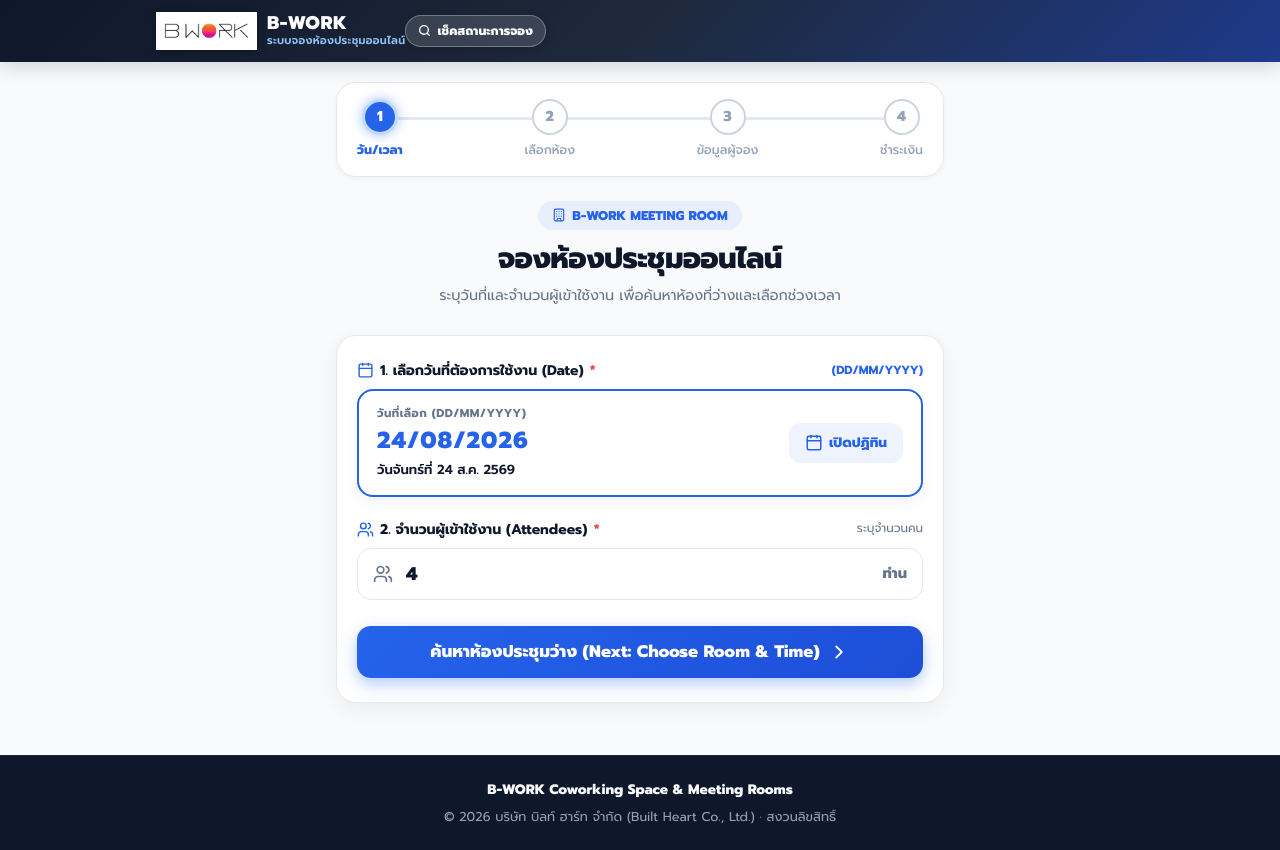
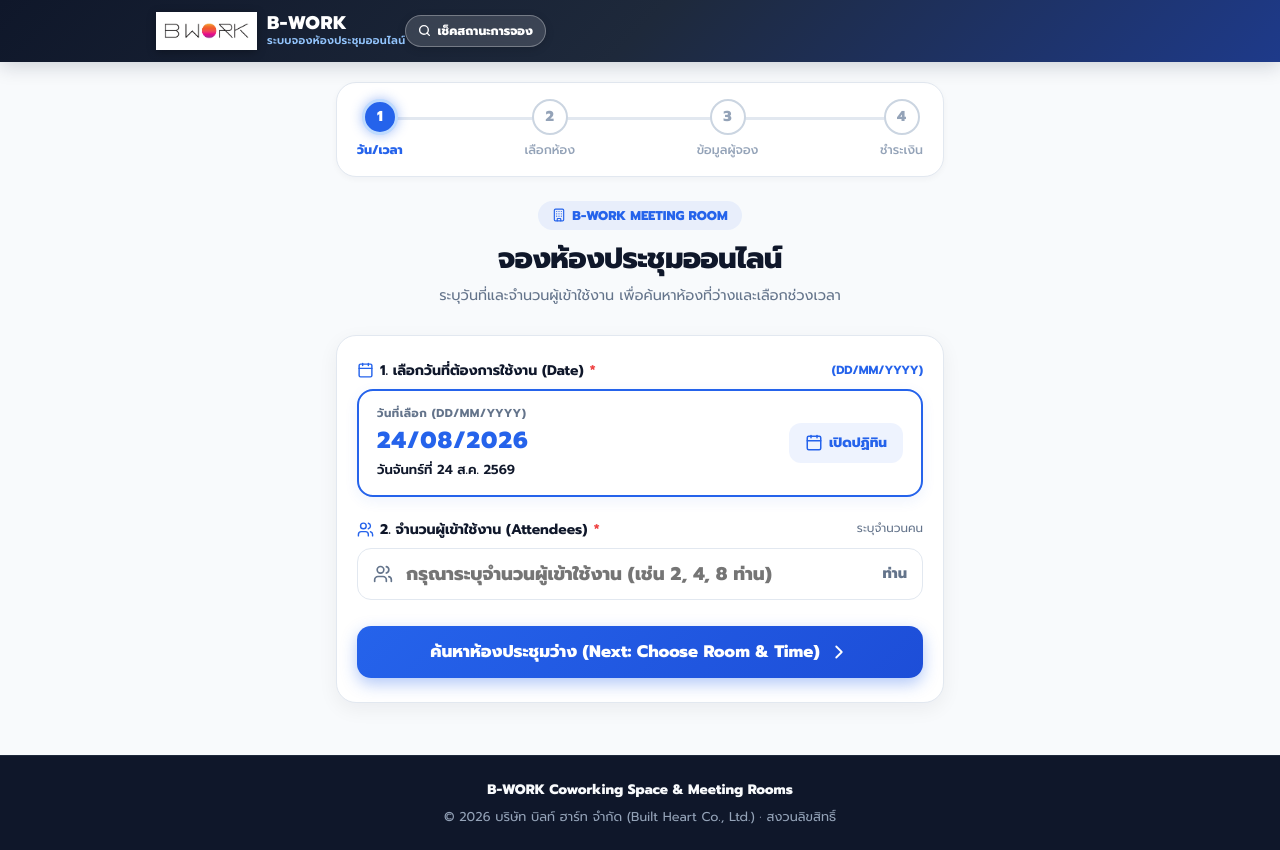
Before and after one commit to depp48106/Bwork-POS-Development, a React (Vite) app in the folder booking-app/: page / in a window 1280 px wide. Built offline with nearby package versions, Linux system fonts and the light colour scheme; no server answers.

Commit message:
feat: leave guest count field empty initially on booking-app home page

```diff
--- a/booking-app/src/pages/HomePage.jsx
+++ b/booking-app/src/pages/HomePage.jsx
@@ -58,7 +58,7 @@ export default function HomePage() {
 
   // States
   const [dateStr, setDateStr] = useState(getInitialDate());
-  const [guests, setGuests] = useState(parseInt(query.get('guests'), 10) || 4);
+  const [guests, setGuests] = useState(query.get('guests') ? (parseInt(query.get('guests'), 10) || '') : '');
   const [errorMessage, setErrorMessage] = useState('');
 
   const handleOpenDatePicker = () => {
@@ -263,7 +263,7 @@ export default function HomePage() {
                   setGuests(isNaN(val) ? '' : val);
                   setErrorMessage('');
                 }}
-                placeholder="ระบุจำนวนผู้เข้าใช้งาน (เช่น 4, 8, 12 ท่าน)"
+                placeholder="กรุณาระบุจำนวนผู้เข้าใช้งาน (เช่น 2, 4, 8 ท่าน)"
                 className="form-input"
                 style={{
                   height: '52px',
```
